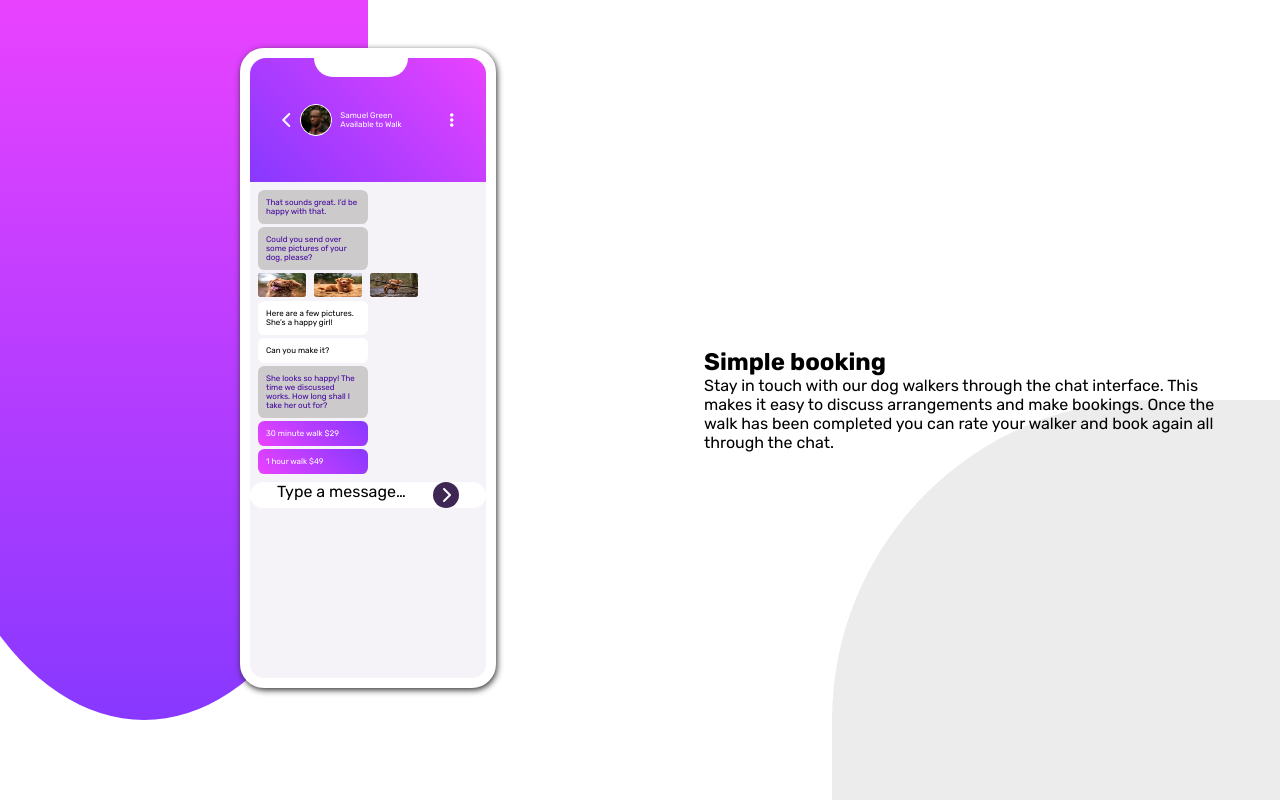
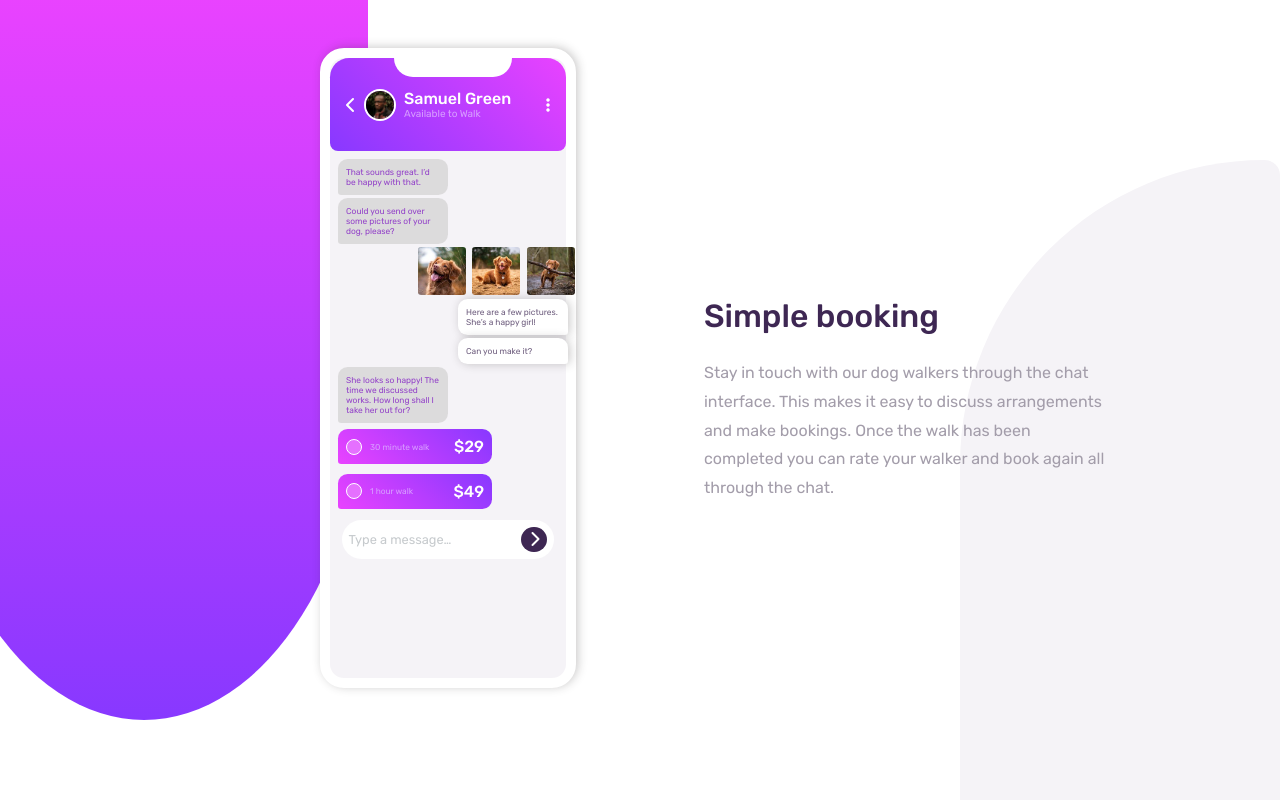
Before and after one commit to sudhanshusingh-g/chat-app-illustration, a plain HTML site: page index.html in a window 1280 px wide. Drawn offline with Linux system fonts and the light colour scheme.

Commit message:
Desktop preview completed

```diff
--- a/index.html
+++ b/index.html
@@ -1,51 +1,87 @@
 <!DOCTYPE html>
 <html lang="en">
   <head>
-  <meta charset="UTF-8">
-  <meta name="viewport" content="width=device-width, initial-scale=1.0"> <!-- displays site properly based on user's device -->
+    <meta charset="UTF-8" />
+    <meta name="viewport" content="width=device-width, initial-scale=1.0" />
+    <!-- displays site properly based on user's device -->
 
-  <link rel="stylesheet" href="https://cdnjs.cloudflare.com/ajax/libs/font-awesome/6.4.2/css/all.min.css" integrity="sha512-z3gLpd7yknf1YoNbCzqRKc4qyor8gaKU1qmn+CShxbuBusANI9QpRohGBreCFkKxLhei6S9CQXFEbbKuqLg0DA==" crossorigin="anonymous" referrerpolicy="no-referrer" />
+    <link
+      rel="stylesheet"
+      href="https://cdnjs.cloudflare.com/ajax/libs/font-awesome/6.4.2/css/all.min.css"
+      integrity="sha512-z3gLpd7yknf1YoNbCzqRKc4qyor8gaKU1qmn+CShxbuBusANI9QpRohGBreCFkKxLhei6S9CQXFEbbKuqLg0DA=="
+      crossorigin="anonymous"
+      referrerpolicy="no-referrer"
+    />
     <title>Booking app</title>
-  <link rel="stylesheet" href="./styles.css">
-
+    <link rel="stylesheet" href="./styles.css" />
   </head>
   <body>
-  <div class="abstract"></div>
+    <div class="abstract1"></div>
     <div class="abstract2"></div>
 
     <section class="container">
       <div class="left">
-
         <div class="mockup">
           <div class="notch"></div>
           <div class="appbar">
-          <div class="items">
-
-            <div class="item-detail">
-              <div class="arrow-right"><i class="fa-solid fa-chevron-left"></i></div>
-              <div class="avatar"><img src="./images/avatar.jpg" alt="avatar-image"></div>
+            <div class="appbar-left">
+              <i class="fa-solid fa-chevron-left"></i>
+              <div class="avatar">
+                <img src="./images/avatar.jpg" alt="avatar-image" />
+              </div>
               <div class="text">
-                <p>Samuel Green</p>
+                <h4>Samuel Green</h4>
                 <p>Available to Walk</p>
               </div>
             </div>
+            <i class="fa-solid fa-ellipsis-vertical"></i>
 
-            <div class="option-icon"><i class="fa-solid fa-ellipsis-vertical"></i></div>
+          </div>
+          <div class="chat">
+            <div class="samuel">
+              <p>That sounds great. I’d be happy with that.</p>
+            </div>
+            <div class="samuel">
+              <p>Could you send over some pictures of your dog, please?</p>
+            </div>
+            <div class="picture-div">
+              <div class="dog-picture">
+                <img src="./images/dog-image-1.jpg" alt="dog1-image" />
+              </div>
+              <div class="dog-picture">
+                <img src="./images/dog-image-2.jpg" alt="dog2-image" />
+              </div>
+              <div class="dog-picture">
+                <img src="./images/dog-image-3.jpg" alt="dog3-image" />
               </div>
             </div>
-        <div class="chat">
-          <div class="samuel"><p>That sounds great. I’d be happy with that.</p></div>
-          <div class="samuel"><p>Could you send over some pictures of your dog, please?</p></div>
-          <div class="picture-div">
-            <div class="dog-picture"><img src="./images/dog-image-1.jpg" alt="dog1-image"></div>
-            <div class="dog-picture"><img src="./images/dog-image-2.jpg" alt="dog2-image"></div>
-            <div class="dog-picture"><img src="./images/dog-image-3.jpg" alt="dog3-image"></div>
+            <div class="client">
+              <p>Here are a few pictures. She’s a happy girl!</p>
             </div>
-          <div class="client"><p>Here are a few pictures. She’s a happy girl!</p></div>
-          <div class="client"><p>Can you make it?</p></div>
-          <div class="samuel"><p>She looks so happy! The time we discussed works. How long shall I take her out for?</p></div>
-          <div class="charges"><p>30 minute walk $29</p></div>
-          <div class="charges"><p>1 hour walk $49</p></div>
+            <div class="client">
+              <p>Can you make it?</p>
+            </div>
+            <div class="samuel">
+              <p>
+                She looks so happy! The time we discussed works. How long shall
+                I take her out for?
+              </p>
+            </div>
+            <div class="charges">
+              <div class="walk">
+                <div></div>
+                <p>30 minute walk</p>
+              </div>
+              <h4>$29</h4>
+
+            </div>
+            <div class="charges">
+              <div class="walk">
+                <div></div>
+                <p>1 hour walk</p>
+              </div>
+              <h4>$49</h4>
+            </div>
           </div>
           <div class="search-bar">
             <p>Type a message…</p>
@@ -55,12 +91,13 @@
       </div>
       <div class="right">
         <h1>Simple booking</h1>
-      <p>Stay in touch with our dog walkers through the chat interface. This makes it easy to
-        discuss arrangements and make bookings. Once the walk has been completed you can rate
-        your walker and book again all through the chat.</p>
+        <p>
+          Stay in touch with our dog walkers through the chat interface. This
+          makes it easy to discuss arrangements and make bookings. Once the walk
+          has been completed you can rate your walker and book again all through
+          the chat.
+        </p>
       </div>
     </section>
-
-
   </body>
 </html>
--- a/styles.css
+++ b/styles.css
@@ -5,7 +5,7 @@
     --left-chat:hsl(276, 55%, 52%);
     --right-chat:hsl(271, 15%, 43%);
     --placeholder:hsl(206, 6%, 79%);
-    --man-heading:hsl(271, 36%, 24%);
+    --main-heading:hsl(271, 36%, 24%);
     --paragraph:hsl(270, 7%, 64%);
     --magenta-gradient:hsl(293, 100%, 63%);
     --violet-gradient:hsl(264, 100%, 61%);
@@ -25,7 +25,8 @@
 body{
     font-size: 16px;
 }
-.abstract{
+/* background css */
+.abstract1{
     position: absolute;
     left: -5rem;
     background: linear-gradient(180deg,hsl(293, 100%, 63%) 0%,hsl(264, 100%, 61%)100%);
@@ -36,24 +37,14 @@ body{
 .abstract2{
     position: absolute;
     right: 0rem;
-    top: 50%;
-    background-color: rgb(236, 236, 236);
-    height: 50vh;
-    width: 35%;
-    border-radius:20rem 0 0 0;
+    top: 20%;
+    background-color: var(--app-background);
+    height: 80vh;
+    width: 25%;
+    border-radius:20rem 1rem 0 0;
     z-index: -1;
 }
-.mockup{
-    border: 10px solid white;
-    width: 20vw;
-    height: 80vh;
-    position: absolute;
-    left: 15rem;
-    top: 3rem;
-    border-radius: 1.5rem;
-    background-color: hsl(270, 20%, 96%);
-    box-shadow: 1px 2px 6px rgb(46, 45, 45);
-}
+/* Mockup of Mobile screen */
 .container{
     display: flex;
     justify-content: center;
@@ -66,10 +57,21 @@ body{
 .right{
     width: 40%;
 }
+.mockup{
+    border: 10px solid white;
+    width: 20vw;
+    height: 80vh;
+    position: absolute;
+    left: 20rem;
+    top: 3rem;
+    border-radius: 1.5rem;
+    background-color: var(--app-background);
+    box-shadow: 2px -1px 10px 0px rgb(46 45 45 / 25%);
+}
 .notch{
-    background-color: white;
+    background-color: var(--white);
     height: 3%;
-    width: 40%;
+    width: 50%;
     margin: 0 auto;
     border-bottom-left-radius: 1.2rem;
     border-bottom-right-radius: 1.2rem;
@@ -78,42 +80,40 @@ body{
 }
 
 .appbar{
-    background: linear-gradient(45deg,hsl(264, 100%, 61%) 0%,hsl(293, 100%, 63%)100%);
-    height: 20%;
-    border-top-left-radius: 1rem;
-    border-top-right-radius: 1rem;
-    color: white;
+    background: linear-gradient(45deg,hsl(264, 100%, 61%) 0%, hsl(293,100%,63%)100%);
+    border-radius: 1.2rem 1.2rem 0.5rem 0.5rem;
     display: flex;
-    justify-content: center;
+    justify-content: space-between;
     align-items: center;
+    height: 15%;
+    padding: 1rem;
+    color: var(--white);
 }
-.items{
+.appbar-left{
     display: flex;
-    justify-content: center;
-    align-items: center;
-    gap: 3rem;
-}
-.item-detail{
-    display: flex;
-    justify-content: center;
+    justify-content: space-evenly;
     align-items: center;
     gap: 0.5rem;
 }
+
 .avatar{
     width: 32px;
     height: 32px;
-    border-radius: 50%;
-    background-color: aliceblue;
-    border: 1px solid white;
+    border-radius: 1.2rem;
+    border: 2px solid white;
 }
 .avatar img{
     width: 100%;
-    height: 100%;
-    border-radius: 50%;
+    border-radius: 1.2rem;
+}
+h4{
+    font-weight: 500;
 }
 .text p{
-    font-size:0.5rem ;
+    color: var(--sub-heading);
+    font-size: 0.625rem;
 }
+
 .chat{
     display: flex;
     flex-direction: column;
@@ -121,52 +121,97 @@ body{
     padding: 0.5rem;
 }
 .chat p{
-    font-size: 0.5rem;
+    font-size: 0.525rem;
 }
 .samuel{
-    background-color: rgb(204, 202, 202);
+    background-color: rgba(204, 202, 202, 0.589);
     padding: 0.5rem;
     width: 50%;
-    border-radius: 0.4rem;
-    color: hsl(264, 95%, 32%);
+    border-radius:0.6rem 0.6rem 0.6rem 0.2rem;
+    color: var(--left-chat);
 }
 .picture-div{
     display: flex;
-    gap: 0.5rem;
+    gap: 0.4rem;
+    position: relative;
+    left: 5rem;
 }
 .dog-picture{
-    background-color: gray;
     border-radius: 0.2rem;
-    height: 24px;
+    height: 48px;
     width: 48px;
 }
 .dog-picture img{
-    height: 24px;
+    height: 48px;
     width: 48px;
     border-radius: 0.2rem;
 }
 .client{
-    background-color: white;
+    position: relative;
+    left: 7.5rem;
+    background-color: var(--white);
     padding: 0.5rem;
     width: 50%;
-    border-radius: 0.4rem;
+    border-radius: 0.6rem 0.6rem 0.2rem 0.6rem;
+    color: var(--right-chat);
+    box-shadow: 2px 0px 10px 0px rgb(46 45 45 / 25%);
 }
 .charges{
     background:linear-gradient(45deg,hsl(293, 100%, 63%) 0%,hsl(264, 100%, 61%)100%);
     padding: 0.5rem;
-    width: 50%;
-    border-radius: 0.4rem;
+    width: 70%;
+    border-radius: 0.6rem 0.6rem 0.6rem 0.2rem;
     color:white;
+    display: flex;
+    justify-content: space-between;
+    align-items: center;
+    margin: 0.2rem 0;
+}
+.walk{
+    display: flex;
+    gap:0.5rem;
+    align-items: center;
+}
+.walk div{
+    background-color: var(--radio-button);
+    height: 16px;
+    width: 16px;
+    border: 1px solid white;
+    border-radius: 1.2rem;
+}
+.walk p{
+    color: var(--sub-heading);
 }
 .search-bar{
     display: flex;
-    justify-content: space-evenly;
-    background-color: white;
+    justify-content: space-between;
+    align-items: center;
+    background-color: var(--white);
+    color: var(--placeholder);
     border-radius: 1.5rem;
+    padding: 0.425rem;
+    width: 90%;
+    margin: 0 auto;
+}
+.search-bar p{
+    font-size: 0.8rem;
 }
 .icon{
-    background-color: hsl(271, 36%, 24%);
+    background-color: var(--send-button);
     padding: 0.2rem 0.5rem;
     color: white;
     border-radius: 1.5rem;
 }
+.right h1{
+    font-size: 2rem;
+    font-weight: 500;
+    color: var(--main-heading);
+    margin-bottom: 1.5rem;
+}
+.right p{
+    width: 80%;
+    color: var(--paragraph);
+    font-weight: 400;
+    margin-top: 1rem;
+    line-height: 1.8;
+}
```
Lines whose indentation alone changed are shown as unchanged.
